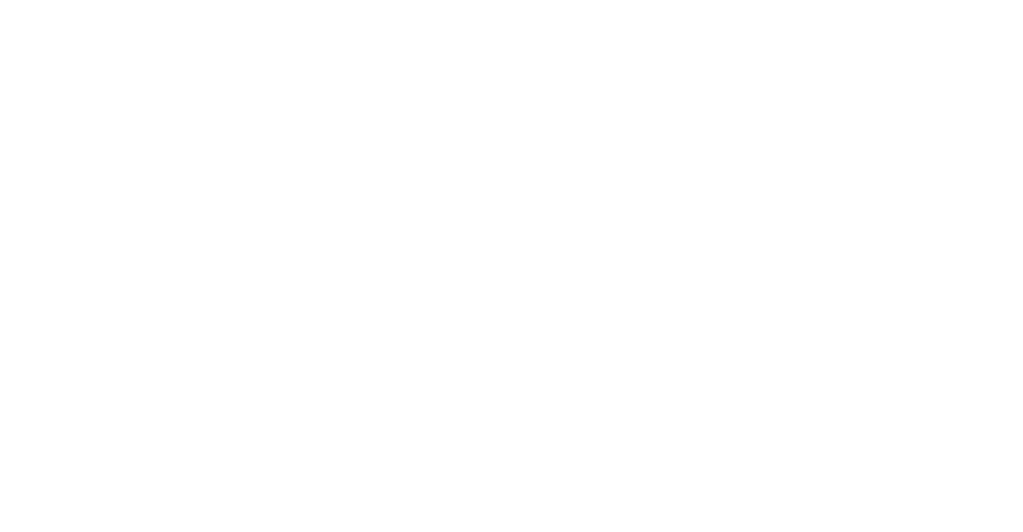
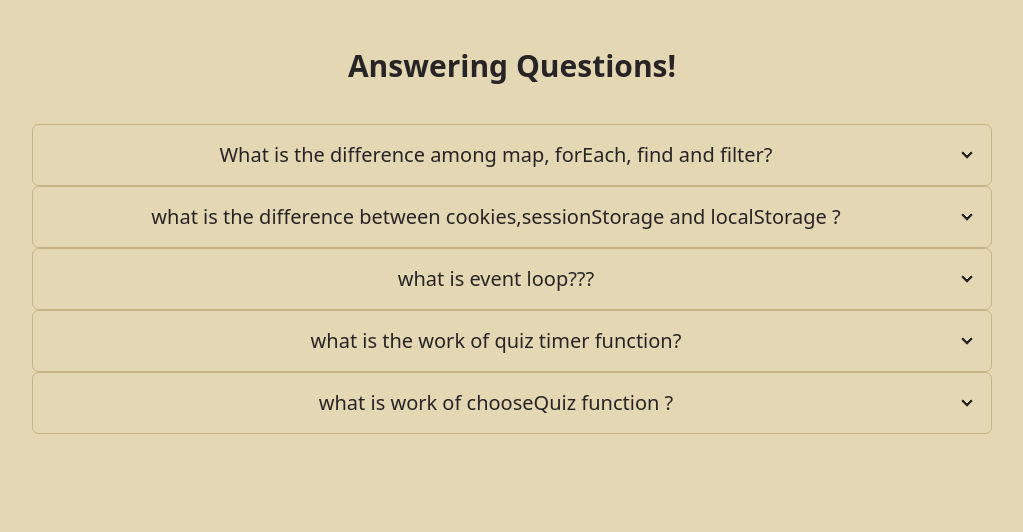
Before and after one commit to developerMasum/Quizz, a plain HTML site: page blog.html in a window 1280 px wide. Shown: the whole page, without its empty margins (128-1151 px from the left). Drawn offline with nearby package versions, Linux system fonts and the light colour scheme.

Commit message:
blog section done

```diff
--- a/blog.html
+++ b/blog.html
@@ -1,14 +1,108 @@
 <!DOCTYPE html>
-<html lang="en">
-<head>
-    <meta charset="UTF-8">
-    <meta http-equiv="X-UA-Compatible" content="IE=edge">
-    <meta name="viewport" content="width=device-width, initial-scale=1.0">
-    <title>Blogs</title>
-<link href="https://cdn.jsdelivr.net/npm/daisyui@2.51.4/dist/full.css" rel="stylesheet" type="text/css" />
-<script src="https://cdn.tailwindcss.com"></script>
-</head>
-<body>
+<html data-theme="retro" lang="en">
+  <head>
+    <meta charset="UTF-8" />
+    <meta http-equiv="X-UA-Compatible" content="IE=edge" />
+    <meta name="viewport" content="width=device-width, initial-scale=1.0" />
+    <title>Blog</title>
 
-</body>
+    <link
+      href="https://cdn.jsdelivr.net/npm/daisyui@2.50.1/dist/full.css"
+      rel="stylesheet"
+      type="text/css"
+    />
+    <script src="https://cdn.tailwindcss.com"></script>
+  </head>
+  <body>
+
+    <main class="w-[75%] text-center mx-auto mt-12">
+        <h1 class="text-3xl font-semibold mb-10  "> Answering Questions!</h1>
+      <div
+        tabindex="0"
+        class="collapse collapse-arrow border border-base-300 bg-base-100 rounded-box"
+      >
+        <div class="collapse-title text-xl font-medium"> What is the difference among map, forEach, find and filter? </div>
+        <div class="collapse-content">
+          <p>
+            <ul>
+                <li>
+                    Map: returns an array of pieces of information from the original array. In the callback function, return the data you wish to be part of the new array.</li>
+                <li>Filter: returns a subset of the original array based on custom criteria.
+                    forEach: forEach(), is used to execute the same code on every element in an array but does not change the array and it returns undefined.</li>
+                <li> find: find() method returns the value of the first element that passes a test.</li>
+            </ul>
+
+
+
+          <p>
+           <h3 class="text-2xl">
+        </div>
+      </div>
+
+
+
+      <div
+        tabindex="0"
+        class="collapse collapse-arrow border border-base-300 bg-base-100 rounded-box"
+      >
+        <div class="collapse-title text-xl font-medium">
+         what is the difference between cookies,sessionStorage and localStorage ?
+        </div>
+        <div class="collapse-content">
+          <p class="text-lg">
+            <ul>
+                <li>
+                    localStorage - stores data with no expiration date.</li>
+                 <li>sessionStorage - stores data for one session and data will lost when the browser tab is closed.</li>
+                <li> Cookies - Cookies are text files with small pieces of data — like a username and password — that are used to identify your computer as you use a computer network. Specific cookies known as HTTP cookies are used to identify specific users and improve your web browsing experience.</li>
+            </ul>
+
+
+
+        </div>
+      </div>
+      <div
+        tabindex="0"
+        class="collapse collapse-arrow border border-base-300 bg-base-100 rounded-box"
+      >
+        <div class="collapse-title text-xl font-medium">
+            what is event loop???
+        </div>
+        <div class="collapse-content">
+          <p>
+            The event loop is a mechanism in JavaScript that manages the execution of tasks in an asynchronous, non-blocking manner. It continuously checks the call stack and the task queue, and when the call stack is empty, it moves tasks from the queue to the stack, where they are executed. This allows for efficient handling of I/O operations and prevents the application from becoming unresponsive. Essentially, the event loop is what enables JavaScript to perform tasks asynchronously, while still maintain
+
+
+          </p>
+        </div>
+      </div>
+
+      <div
+      tabindex="0"
+      class="collapse collapse-arrow border border-base-300 bg-base-100 rounded-box"
+    >
+      <div class="collapse-title text-xl font-medium">
+        what is the work of quiz timer function?
+      </div>
+      <div class="collapse-content">
+        <p>
+            The quizTimer function is responsible for setting a countdown timer for the quiz, displaying the remaining time to the user, and ending the quiz when the time is up. It uses the setInterval method to update the timer every second and calls the endQuiz function when the time runs out.
+        </p>
+      </div>
+    </div>
+      <div
+      tabindex="0"
+      class="collapse collapse-arrow border border-base-300 bg-base-100 rounded-box"
+    >
+      <div class="collapse-title text-xl font-medium">
+        what is work of chooseQuiz function ?
+      </div>
+      <div class="collapse-content">
+        <p>
+            chooseQuiz function allows the user to select a quiz to take by displaying a menu of available quiz options and prompting the user to input their choice. Once the user has made a selection, the function returns the corresponding quiz object, which contains information about the questions and answers for that quiz. If the user enters an invalid choice, the function prompts them to try again until a valid choice is made.
+        </p>
+      </div>
+    </div>
+    </main>
+  </body>
 </html>
```
Also changed, not shown: index.html (+2 -1 lines).
